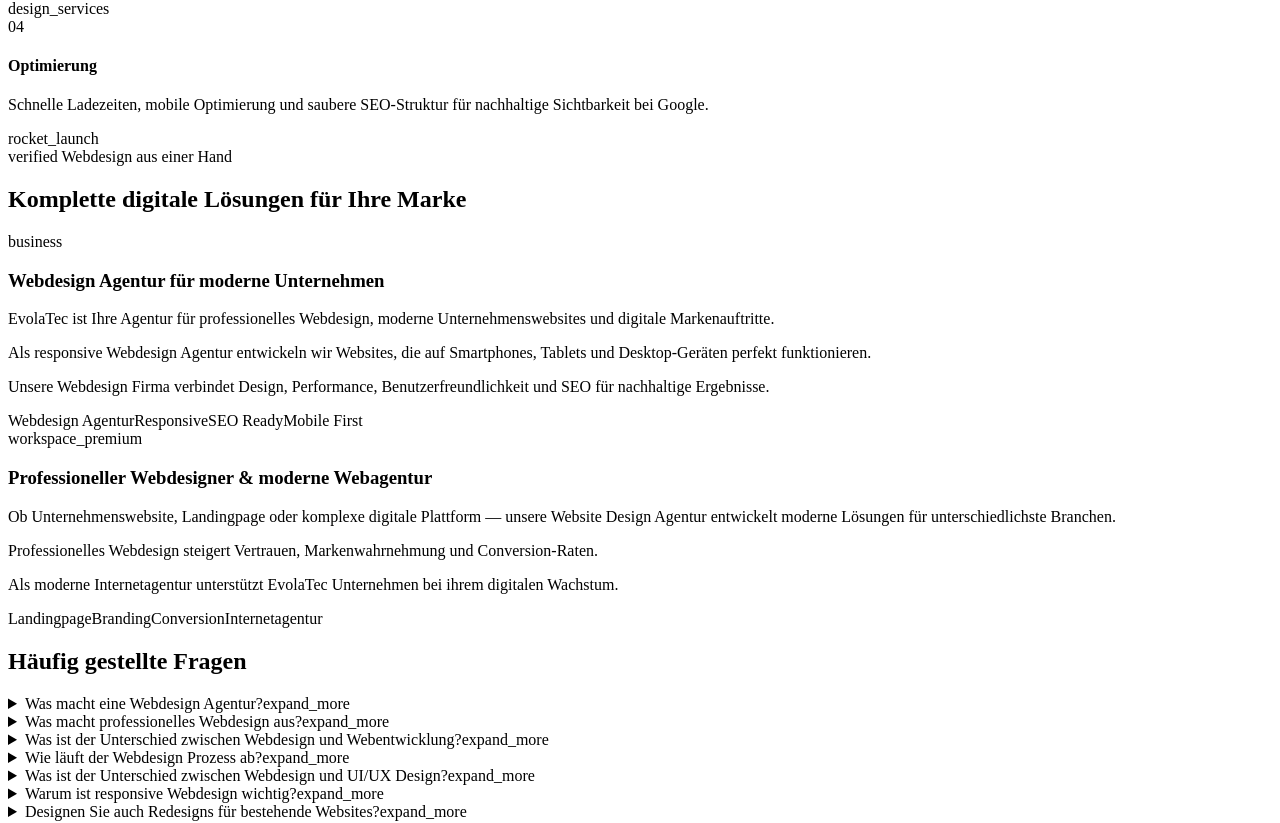
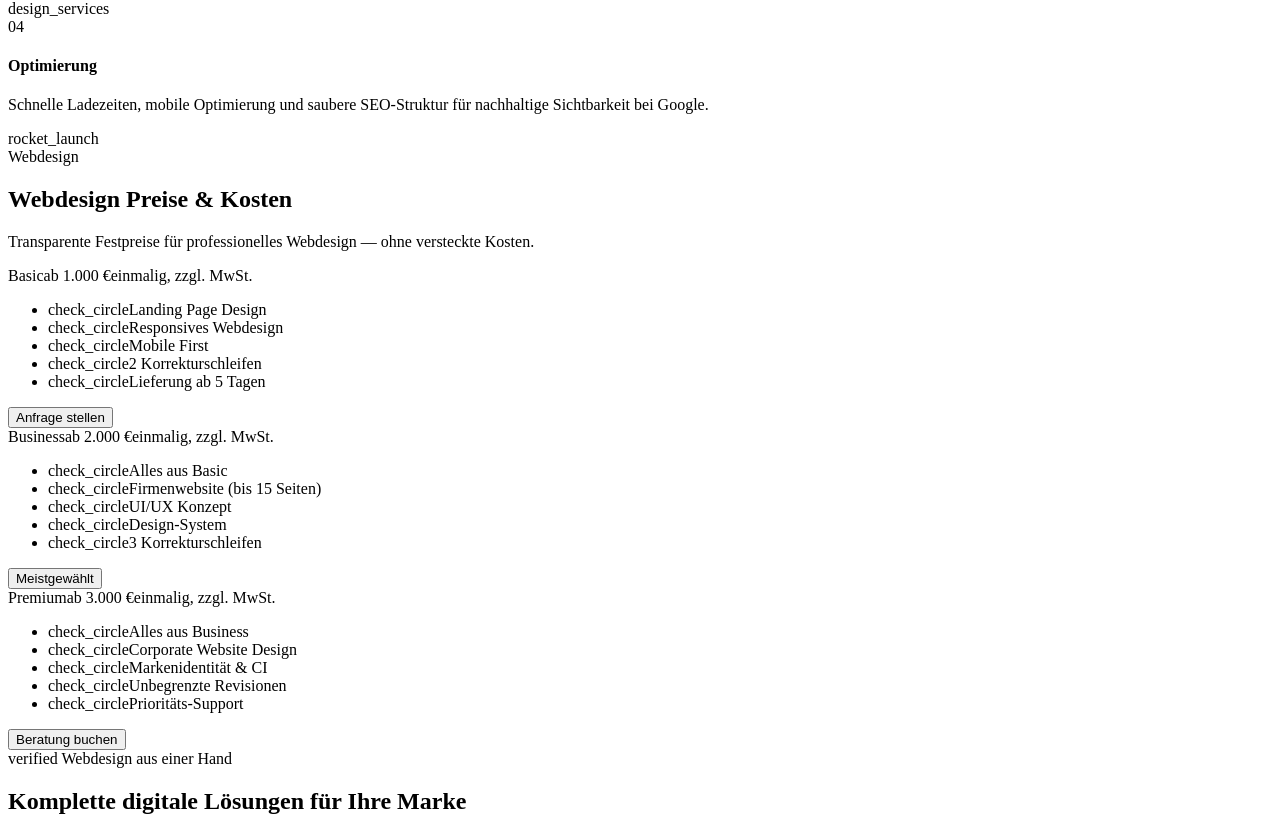
Before and after one commit to AndriiKozlovskyi/evolatec.de, a Nuxt app: page /webdesign in a window 1280 px wide. Shown: the part 6349-7172 px from the top of the page. Built offline with nearby package versions, Linux system fonts and the light colour scheme.

Commit message:
prices added

```diff
--- a/pages/en/web-design.vue
+++ b/pages/en/web-design.vue
@@ -31,6 +31,13 @@
     <BenefitsSection title="Why Professional Web Design Matters" :benefits="benefits" />
 
     <ProcessSection title="Our Web Design Process" :steps="processSteps" />
+
+    <!-- Pricing -->
+    <PricingSection
+      title="Web Design Prices"
+      subtitle="Transparent fixed prices for professional web design — no hidden costs."
+      :pricing-plans="pricingPlans"
+    />
 
     <!-- Expertise blocks -->
     <section data-nav-label="Expertise" data-nav-icon="verified" class="relative py-section-padding bg-surface-container-low overflow-hidden">
@@ -330,6 +337,48 @@
   },
 ];
 
+const pricingPlans = [
+  {
+    tier: 'Basic',
+    price: 'from €1,000',
+    features: [
+      'Landing Page Design',
+      'Responsive Web Design',
+      'Mobile First',
+      '2 Revision Rounds',
+      'Delivery from 5 days',
+    ],
+    buttonText: 'Request Quote',
+    isHighlighted: false,
+  },
+  {
+    tier: 'Business',
+    price: 'from €2,000',
+    features: [
+      'Everything in Basic',
+      'Business Website (up to 15 pages)',
+      'UI/UX Concept',
+      'Design System',
+      '3 Revision Rounds',
+    ],
+    buttonText: 'Most Popular',
+    isHighlighted: true,
+  },
+  {
+    tier: 'Premium',
+    price: 'from €3,000',
+    features: [
+      'Everything in Business',
+      'Corporate Website Design',
+      'Brand Identity & CI',
+      'Unlimited Revisions',
+      'Priority Support',
+    ],
+    buttonText: 'Book Consultation',
+    isHighlighted: false,
+  },
+];
+
 const faqs = [
   {
     question: 'What does a web design agency do?',
--- a/pages/firmenwebsite.vue
+++ b/pages/firmenwebsite.vue
@@ -169,6 +169,13 @@
 
     <!-- Why us -->
     <BenefitsSection title="Warum EvolaTec als Webagentur?" :benefits="benefits" />
+
+    <!-- Pricing -->
+    <PricingSection
+      title="Website Preise & Kosten"
+      subtitle="Transparente Festpreise für professionelle Websites — Landingpages ab 500 €, Firmenwebsites ab 1.500 €."
+      :pricing-plans="pricingPlans"
+    />
 
     <!-- FAQ -->
     <FAQSection title="Häufig gestellte Fragen" :faqs="faqs" />
@@ -437,4 +444,46 @@
   },
 ];
 
+const pricingPlans = [
+  {
+    tier: 'Starter',
+    price: 'ab 1.500 €',
+    features: [
+      'Firmenwebsite (3–5 Seiten)',
+      'Responsives Design',
+      'SEO-Grundlagen',
+      'Kontaktformular',
+      'Lieferung ab 7 Tagen',
+    ],
+    buttonText: 'Anfrage stellen',
+    isHighlighted: false,
+  },
+  {
+    tier: 'Business',
+    price: 'ab 3.000 €',
+    features: [
+      'Alles aus Starter',
+      'Bis 15 Seiten',
+      'Einzigartiges UI/UX Design',
+      'SEO Optimierung',
+      'CMS Integration',
+    ],
+    buttonText: 'Meistgewählt',
+    isHighlighted: true,
+  },
+  {
+    tier: 'Premium',
+    price: 'ab 5.000 €',
+    features: [
+      'Alles aus Business',
+      'Online Shop Option',
+      'Individuelle Funktionen',
+      'API-Integrationen',
+      'Kompletter SEO-Content',
+    ],
+    buttonText: 'Beratung buchen',
+    isHighlighted: false,
+  },
+];
+
 </script>
--- a/pages/webdesign.vue
+++ b/pages/webdesign.vue
@@ -37,6 +37,13 @@
 
     <!-- Process -->
     <ProcessSection title="Unser Webdesign Prozess" :steps="processSteps" />
+
+    <!-- Pricing -->
+    <PricingSection
+      title="Webdesign Preise & Kosten"
+      subtitle="Transparente Festpreise für professionelles Webdesign — ohne versteckte Kosten."
+      :pricing-plans="pricingPlans"
+    />
 
     <!-- Expertise blocks — 2 card columns with tags -->
     <section data-nav-label="Expertise" data-nav-icon="verified" class="relative py-section-padding bg-surface-container-low overflow-hidden">
@@ -345,4 +352,46 @@
   },
 ];
 
+const pricingPlans = [
+  {
+    tier: 'Basic',
+    price: 'ab 1.000 €',
+    features: [
+      'Landing Page Design',
+      'Responsives Webdesign',
+      'Mobile First',
+      '2 Korrekturschleifen',
+      'Lieferung ab 5 Tagen',
+    ],
+    buttonText: 'Anfrage stellen',
+    isHighlighted: false,
+  },
+  {
+    tier: 'Business',
+    price: 'ab 2.000 €',
+    features: [
+      'Alles aus Basic',
+      'Firmenwebsite (bis 15 Seiten)',
+      'UI/UX Konzept',
+      'Design-System',
+      '3 Korrekturschleifen',
+    ],
+    buttonText: 'Meistgewählt',
+    isHighlighted: true,
+  },
+  {
+    tier: 'Premium',
+    price: 'ab 3.000 €',
+    features: [
+      'Alles aus Business',
+      'Corporate Website Design',
+      'Markenidentität & CI',
+      'Unbegrenzte Revisionen',
+      'Prioritäts-Support',
+    ],
+    buttonText: 'Beratung buchen',
+    isHighlighted: false,
+  },
+];
+
 </script>
```
